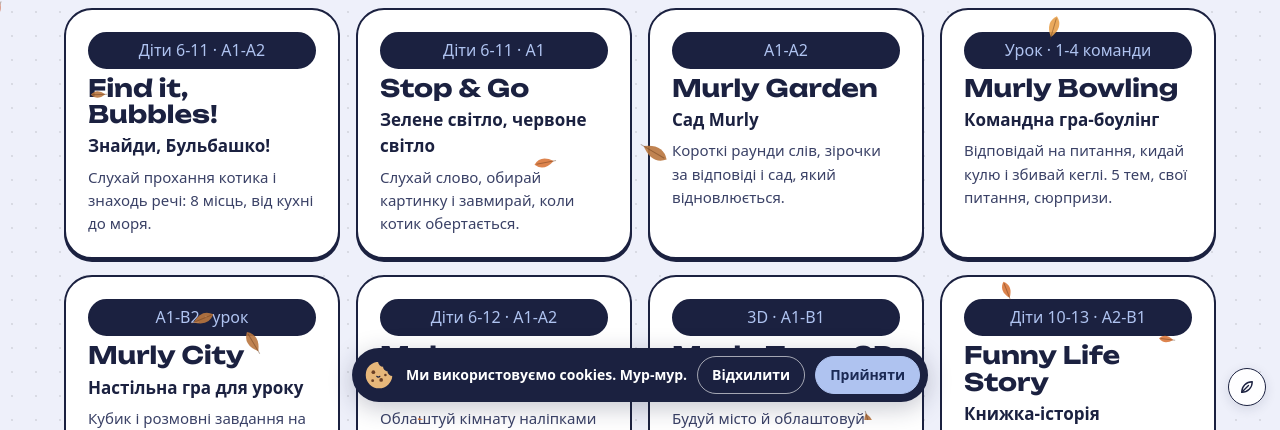
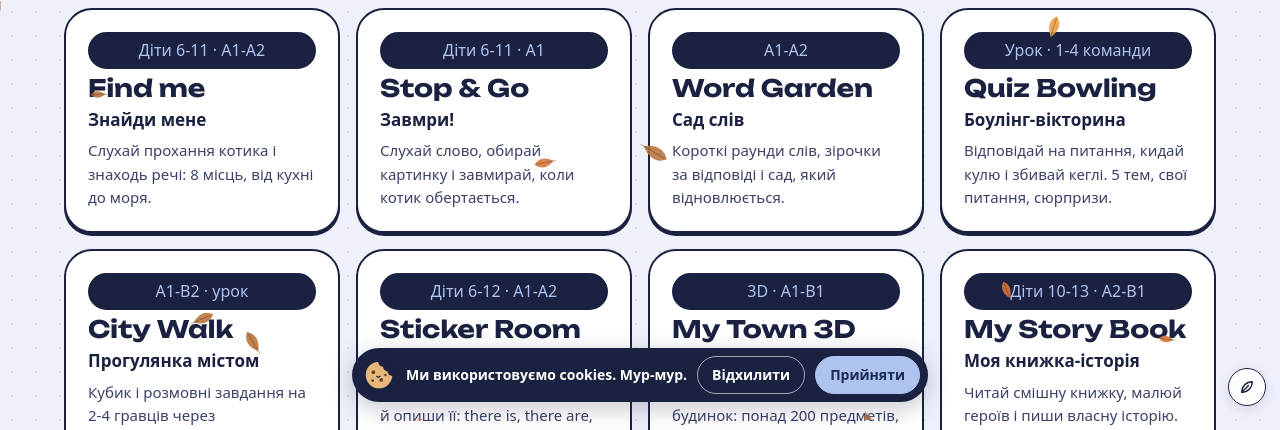
Before and after one commit to mariyavalyanskaya95-create/murly-saas, a Next.js app: page /games in a window 1280 px wide. Shown: the part 380-810 px from the top of the page. Built offline with nearby package versions, Linux system fonts and the light colour scheme; no server answers; a web font is replaced by a local one.

Commit message:
Rename games [skip ci]

```diff
--- a/app/(marketing)/games/page.tsx
+++ b/app/(marketing)/games/page.tsx
@@ -23,14 +23,14 @@ export function generateMetadata(): Metadata {
 }
 
 const WORLDS: { href: string; title: string; uk: T; text: T; tag: T; color: string; ready: boolean }[] = [
-  { href: '/play/quest', title: 'Find it, Bubbles!', uk: { uk: 'Знайди, Бульбашко!', ru: 'Найди, Пузырёк!', en: 'A seek-and-find quest' }, text: { uk: 'Слухай прохання котика і знаходь речі: 8 місць, від кухні до моря.', ru: 'Слушай просьбы котика и находи вещи: 8 мест, от кухни до моря.', en: 'Listen to the cat and find things: 8 places, from the kitchen to the sea.' }, tag: { uk: 'Діти 6-11 · A1-A2', ru: 'Дети 6-11 · A1-A2', en: 'Kids 6-11 · A1-A2' }, color: 'sky', ready: true },
-  { href: '/play/stop-go', title: 'Stop & Go', uk: { uk: 'Зелене світло, червоне світло', ru: 'Зелёный свет, красный свет', en: 'Green light, red light' }, text: { uk: 'Слухай слово, обирай картинку і завмирай, коли котик обертається.', ru: 'Слушай слово, выбирай картинку и замирай, когда котик оборачивается.', en: 'Listen, pick the picture and freeze when the cat turns around.' }, tag: { uk: 'Діти 6-11 · A1', ru: 'Дети 6-11 · A1', en: 'Kids 6-11 · A1' }, color: 'sky', ready: true },
-  { href: '/play/garden', title: 'Murly Garden', uk: { uk: 'Сад Murly', ru: 'Сад Murly', en: 'A word garden' }, text: { uk: 'Короткі раунди слів, зірочки за відповіді і сад, який відновлюється.', ru: 'Короткие раунды слов, звёздочки за ответы и сад, который восстанавливается.', en: 'Short word rounds, stars for answers and a garden that grows back.' }, tag: { uk: 'A1-A2' }, color: 'lime', ready: true },
-  { href: '/game-lessons/bowling.html', title: 'Murly Bowling', uk: { uk: 'Командна гра-боулінг', ru: 'Командная игра-боулинг', en: 'A team bowling quiz' }, text: { uk: 'Відповідай на питання, кидай кулю і збивай кеглі. 5 тем, свої питання, сюрпризи.', ru: 'Отвечай на вопросы, бросай шар и сбивай кегли. 5 тем, свои вопросы, сюрпризы.', en: 'Answer questions, roll the ball and knock down pins. 5 themes, your own questions, surprises.' }, tag: { uk: 'Урок · 1-4 команди', ru: 'Урок · 1-4 команды', en: 'Lesson · 1-4 teams' }, color: 'sky', ready: true },
-  { href: '/play/city', title: 'Murly City', uk: { uk: 'Настільна гра для уроку', ru: 'Настольная игра для урока', en: 'A board game for lessons' }, text: { uk: 'Кубик і розмовні завдання на 2-4 гравців через демонстрацію екрана.', ru: 'Кубик и разговорные задания на 2-4 игроков через демонстрацию экрана.', en: 'Dice and speaking tasks for 2-4 players via screen share.' }, tag: { uk: 'A1-B2 · урок', ru: 'A1-B2 · урок', en: 'A1-B2 · lesson' }, color: 'mustard', ready: true },
-  { href: '/play/stickers', title: 'Make a room', uk: { uk: 'Гра з наліпками', ru: 'Игра с наклейками', en: 'A sticker game' }, text: { uk: 'Облаштуй кімнату наліпками й опиши її: there is, there are, on, next to.', ru: 'Обставь комнату наклейками и опиши её: there is, there are, on, next to.', en: 'Decorate a room with stickers and describe it: there is, there are, on, next to.' }, tag: { uk: 'Діти 6-12 · A1-A2', ru: 'Дети 6-12 · A1-A2', en: 'Kids 6-12 · A1-A2' }, color: 'lime', ready: true },
-  { href: '/play/town', title: 'Murly Town 3D', uk: { uk: 'Місто в 3D', ru: 'Город в 3D', en: 'A town in 3D' }, text: { uk: 'Будуй місто й облаштовуй будинок: понад 200 предметів, усе англійською.', ru: 'Строй город и обустраивай дом: больше 200 предметов, всё на английском.', en: 'Build a town and furnish a house: over 200 items, all in English.' }, tag: { uk: '3D · A1-B1' }, color: 'tomato', ready: true },
-  { href: '/play/story', title: 'Funny Life Story', uk: { uk: 'Книжка-історія', ru: 'Книжка-история', en: 'A story book' }, text: { uk: 'Читай смішну книжку, малюй героїв і пиши власну історію.', ru: 'Читай смешную книжку, рисуй героев и пиши свою историю.', en: 'Read a funny book, draw the heroes and write your own story.' }, tag: { uk: 'Діти 10-13 · A2-B1', ru: 'Дети 10-13 · A2-B1', en: 'Kids 10-13 · A2-B1' }, color: 'mustard', ready: true },
+  { href: '/play/quest', title: 'Find me', uk: { uk: 'Знайди мене', ru: 'Найди меня', en: 'A seek-and-find quest' }, text: { uk: 'Слухай прохання котика і знаходь речі: 8 місць, від кухні до моря.', ru: 'Слушай просьбы котика и находи вещи: 8 мест, от кухни до моря.', en: 'Listen to the cat and find things: 8 places, from the kitchen to the sea.' }, tag: { uk: 'Діти 6-11 · A1-A2', ru: 'Дети 6-11 · A1-A2', en: 'Kids 6-11 · A1-A2' }, color: 'sky', ready: true },
+  { href: '/play/stop-go', title: 'Stop & Go', uk: { uk: 'Завмри!', ru: 'Замри!', en: 'Freeze!' }, text: { uk: 'Слухай слово, обирай картинку і завмирай, коли котик обертається.', ru: 'Слушай слово, выбирай картинку и замирай, когда котик оборачивается.', en: 'Listen, pick the picture and freeze when the cat turns around.' }, tag: { uk: 'Діти 6-11 · A1', ru: 'Дети 6-11 · A1', en: 'Kids 6-11 · A1' }, color: 'sky', ready: true },
+  { href: '/play/garden', title: 'Word Garden', uk: { uk: 'Сад слів', ru: 'Сад слов', en: 'A garden of words' }, text: { uk: 'Короткі раунди слів, зірочки за відповіді і сад, який відновлюється.', ru: 'Короткие раунды слов, звёздочки за ответы и сад, который восстанавливается.', en: 'Short word rounds, stars for answers and a garden that grows back.' }, tag: { uk: 'A1-A2' }, color: 'lime', ready: true },
+  { href: '/game-lessons/bowling.html', title: 'Quiz Bowling', uk: { uk: 'Боулінг-вікторина', ru: 'Боулинг-викторина', en: 'A team bowling quiz' }, text: { uk: 'Відповідай на питання, кидай кулю і збивай кеглі. 5 тем, свої питання, сюрпризи.', ru: 'Отвечай на вопросы, бросай шар и сбивай кегли. 5 тем, свои вопросы, сюрпризы.', en: 'Answer questions, roll the ball and knock down pins. 5 themes, your own questions, surprises.' }, tag: { uk: 'Урок · 1-4 команди', ru: 'Урок · 1-4 команды', en: 'Lesson · 1-4 teams' }, color: 'sky', ready: true },
+  { href: '/play/city', title: 'City Walk', uk: { uk: 'Прогулянка містом', ru: 'Прогулка по городу', en: 'A board game for lessons' }, text: { uk: 'Кубик і розмовні завдання на 2-4 гравців через демонстрацію екрана.', ru: 'Кубик и разговорные задания на 2-4 игроков через демонстрацию экрана.', en: 'Dice and speaking tasks for 2-4 players via screen share.' }, tag: { uk: 'A1-B2 · урок', ru: 'A1-B2 · урок', en: 'A1-B2 · lesson' }, color: 'mustard', ready: true },
+  { href: '/play/stickers', title: 'Sticker Room', uk: { uk: 'Кімната з наліпок', ru: 'Комната из наклеек', en: 'A sticker game' }, text: { uk: 'Облаштуй кімнату наліпками й опиши її: there is, there are, on, next to.', ru: 'Обставь комнату наклейками и опиши её: there is, there are, on, next to.', en: 'Decorate a room with stickers and describe it: there is, there are, on, next to.' }, tag: { uk: 'Діти 6-12 · A1-A2', ru: 'Дети 6-12 · A1-A2', en: 'Kids 6-12 · A1-A2' }, color: 'lime', ready: true },
+  { href: '/play/town', title: 'My Town 3D', uk: { uk: 'Моє місто в 3D', ru: 'Мой город в 3D', en: 'A town in 3D' }, text: { uk: 'Будуй місто й облаштовуй будинок: понад 200 предметів, усе англійською.', ru: 'Строй город и обустраивай дом: больше 200 предметов, всё на английском.', en: 'Build a town and furnish a house: over 200 items, all in English.' }, tag: { uk: '3D · A1-B1' }, color: 'tomato', ready: true },
+  { href: '/play/story', title: 'My Story Book', uk: { uk: 'Моя книжка-історія', ru: 'Моя книжка-история', en: 'A story book' }, text: { uk: 'Читай смішну книжку, малюй героїв і пиши власну історію.', ru: 'Читай смешную книжку, рисуй героев и пиши свою историю.', en: 'Read a funny book, draw the heroes and write your own story.' }, tag: { uk: 'Діти 10-13 · A2-B1', ru: 'Дети 10-13 · A2-B1', en: 'Kids 10-13 · A2-B1' }, color: 'mustard', ready: true },
   { href: '/worlds/room', title: 'My room', uk: { uk: 'Моя кімната (легка версія)', ru: 'Моя комната (лёгкая версия)', en: 'My room (light version)' }, text: { uk: 'Проста кімната для слабких пристроїв: меблі, кольори, тварини.', ru: 'Простая комната для слабых устройств: мебель, цвета, животные.', en: 'A simple room for older devices: furniture, colours, animals.' }, tag: { uk: 'Діти 6-11 · A1-A2', ru: 'Дети 6-11 · A1-A2', en: 'Kids 6-11 · A1-A2' }, color: 'lime', ready: true },
 ];
 
@@ -91,7 +91,7 @@ export default function GamesPage() {
       <section className="mu-section" style={{ paddingTop: 0 }}>
         <div className="mu-container" style={{ maxWidth: 820 }}>
           <h2 className="gm-h">{t({ uk: 'Ігри в слова англійською онлайн', ru: 'Игры в слова на английском онлайн', en: 'English word games online' })}</h2>
-          <p>{t({ uk: 'Усі ігри Murly безкоштовні й відкриваються просто в браузері, без реєстрації. Щоб вгадати слово за картинкою чи на слух, грай у «Stop & Go» і «Знайди, Бульбашко!». Короткі раунди слів з зірочками є в «Саду Murly». Для старших: анаграми й пари з неправильними дієсловами та квізи у форматі НМТ. Учитель може показати будь-яку гру на уроці через демонстрацію екрана.', ru: 'Все игры Murly бесплатные и открываются прямо в браузере, без регистрации. Чтобы угадать слово по картинке или на слух, играй в «Stop & Go» и «Найди, Пузырёк!». Короткие раунды слов со звёздочками есть в «Саду Murly». Для старших: анаграммы и пары с неправильными глаголами и квизы в формате НМТ. Учитель может показать любую игру на уроке через демонстрацию экрана.', en: 'All Murly games are free and run in the browser with no sign-up. To guess a word from a picture or by ear, play Stop & Go and Find it, Bubbles! Murly Garden has short word rounds with stars. Older learners get anagrams and pairs with irregular verbs and NMT-style quizzes. Teachers can show any game in class by sharing the screen.' })}</p>
+          <p>{t({ uk: 'Усі ігри безкоштовні й відкриваються просто в браузері, без реєстрації. Щоб вгадати слово за картинкою чи на слух, грай у «Stop & Go» і «Знайди мене». Короткі раунди слів з зірочками є в «Саду слов». Для старших: анаграми й пари з неправильними дієсловами та квізи у форматі НМТ. Учитель може показати будь-яку гру на уроці через демонстрацію екрана.', ru: 'Все игры Murly бесплатные и открываются прямо в браузере, без регистрации. Чтобы угадать слово по картинке или на слух, играй в «Stop & Go» и «Найди меня». Короткие раунды слов со звёздочками есть в «Саду слов». Для старших: анаграммы и пары с неправильными глаголами и квизы в формате НМТ. Учитель может показать любую игру на уроке через демонстрацию экрана.', en: 'All Murly games are free and run in the browser with no sign-up. To guess a word from a picture or by ear, play Stop & Go and Find me Word Garden has short word rounds with stars. Older learners get anagrams and pairs with irregular verbs and NMT-style quizzes. Teachers can show any game in class by sharing the screen.' })}</p>
         </div>
       </section>
       <SiteFooter />
```
